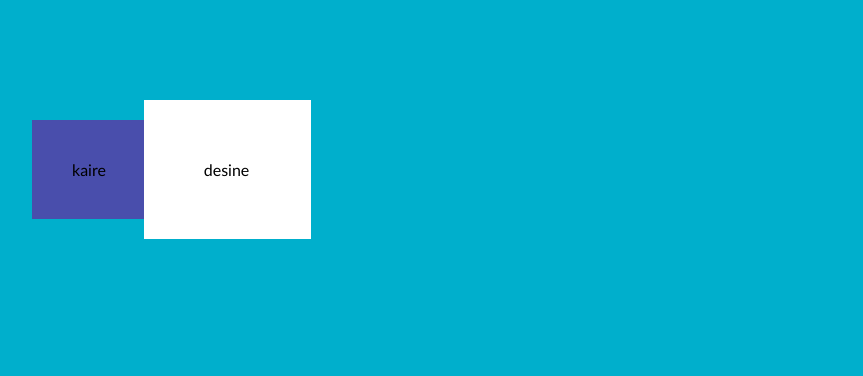
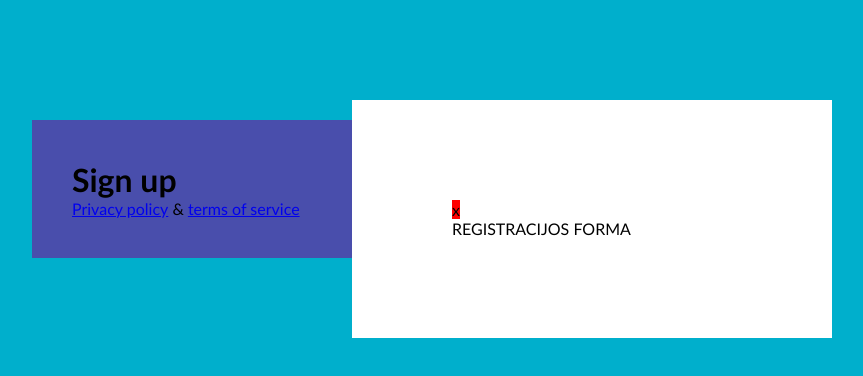
Before and after one commit to Skriste/6-sign-up, a website: page index.html in a window 1280 px wide. Shown: the whole page, without its empty margins (208-1071 px from the left). Drawn offline with Linux system fonts and the light colour scheme.

Commit message:
LEFT COLUMN

```diff
--- a/css/main.css
+++ b/css/main.css
@@ -12,7 +12,7 @@ body {
 }
 .container {
     display: inline-block;
-    width: 800 px;
+    width: 800px;
     margin-top: 100px;
     margin-left: calc(50% - 400px);
 }
@@ -25,9 +25,28 @@ body {
     background-color: #494eac;
 }
 
+.main-title {
+    color: crimson;
+}
+
+.bottom-links > {
+    display: inline-block;
+    width: 100%;
+    background-color: cyan;
+}
+
+bottom-links > .symbol {
+    color: #fff;
+    font-size: 14px;
+}
+.close {
+    display: inline-block;
+    background-color: red;
+}
+
 .right-column {
     width: 60%;
     float: left;
-    padding: 60px;
+    padding: 100px;
     background-color: #fff;
 }
--- a/index.html
+++ b/index.html
@@ -18,8 +18,20 @@
 </head>
 <body>
     <main class="container">
-        <div class="left-column">kaire</div>
-        <div class="right-column">desine</div>
+        <div class="left-column">
+            <h1>Sign up</h1>
+                <div>
+                    <a href="#">Privacy policy</a>
+                    &
+                    <a href="#">terms of service</a>
+                </div>
+            </div>
+        <div class="right-column">
+            <div class="close">x</div>
+                <form class="form">
+                    REGISTRACIJOS FORMA
+                </form>
+        </div>
     </main>
 
 </body>
```
